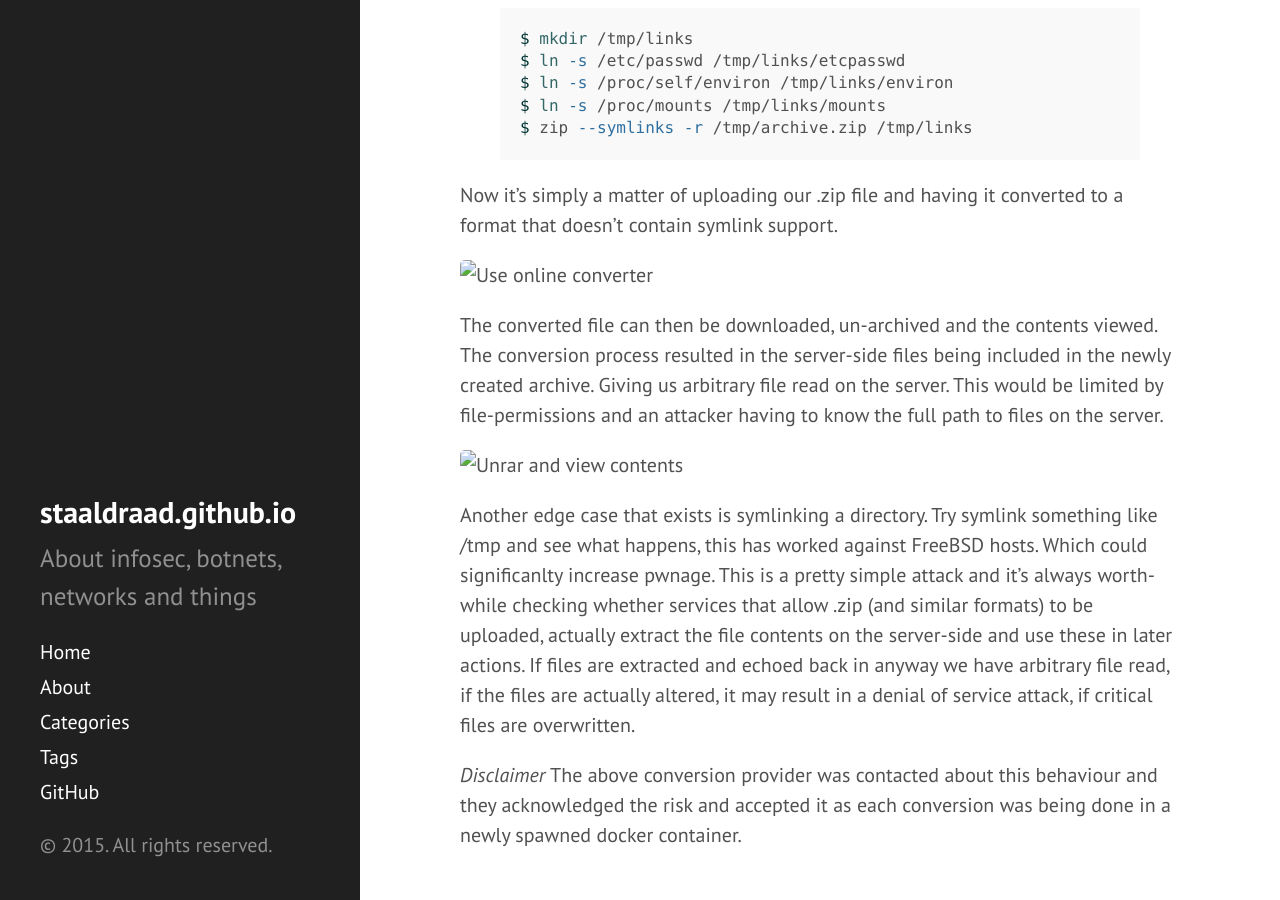
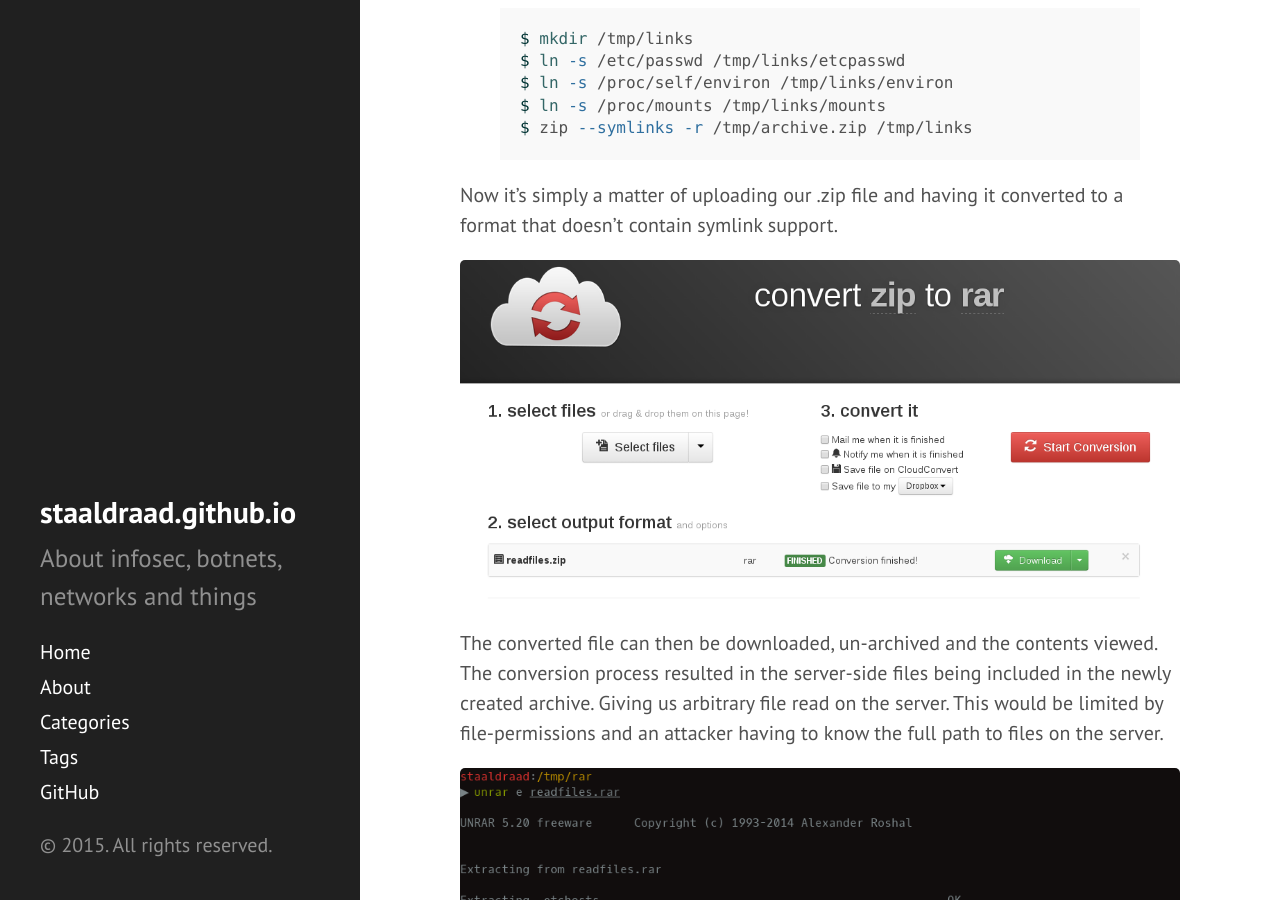
Before and after one commit to wikijm/staaldraad.github.io, a Jekyll site: the page built from _posts/2015-08-22-abusing-file-converters.markdown, in a window 1280 px wide and 900 px high, scrolled down 1122 px. Built offline with Jekyll 4.4.1, drawn with Linux system fonts in a browser that asks for light colours.

Commit message:
fixed relative image links

```diff
--- a/_posts/2015-08-22-abusing-file-converters.markdown
+++ b/_posts/2015-08-22-abusing-file-converters.markdown
@@ -29,11 +29,11 @@ $ zip --symlinks -r /tmp/archive.zip /tmp/links
 
 Now it's simply a matter of uploading our .zip file and having it converted to a format that doesn't contain symlink support.
 
-![Use online converter](assets/conv_zip_rar.png)
+![Use online converter](/assets/conv_zip_rar.png)
 
 The converted file can then be downloaded, un-archived and the contents viewed. The conversion process resulted in the server-side files being included in the newly created archive. Giving us arbitrary file read on the server. This would be limited by file-permissions and an attacker having to know the full path to files on the server.
 
-![Unrar and view contents](assets/viewlinks.png)
+![Unrar and view contents](/assets/viewlinks.png)
 
 Another edge case that exists is symlinking a directory. Try symlink something like /tmp and see what happens, this has worked against FreeBSD hosts. Which could significanlty increase pwnage.
 This is a pretty simple attack and it's always worth-while checking whether services that allow .zip (and similar formats) to be uploaded, actually extract the file contents on the server-side and use these in later actions. If files are extracted and echoed back in anyway we have arbitrary file read, if the files are actually altered, it may result in a denial of service attack, if critical files are overwritten.
```
